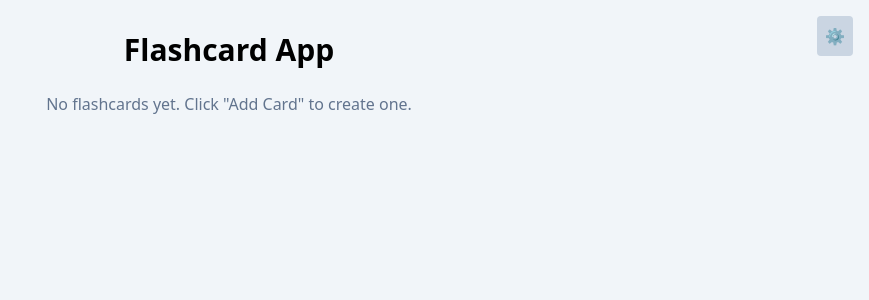
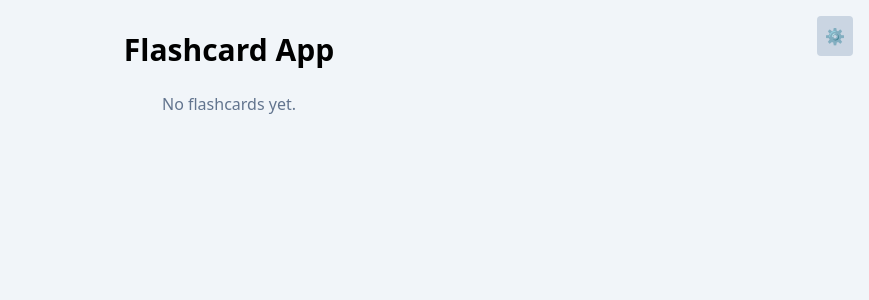
Before and after one commit to joshuascott019/flashcard-app, a React (Vite) app: page / in a window 1280 px wide. Shown: the top 300 px of the page, without its empty margins (411-1280 px from the left). Built offline with nearby package versions, Linux system fonts and the light colour scheme.

Commit message:
chore: updated text when no cards exist

```diff
--- a/src/App.jsx
+++ b/src/App.jsx
@@ -234,9 +234,7 @@ export default function App() {
           </div>
         </>
       ) : (
-        <div className="text-slate-500">
-          No flashcards yet. Click "Add Card" to create one.
-        </div>
+        <div className="text-slate-500">No flashcards yet.</div>
       )}
 
       {showModal && (
```
